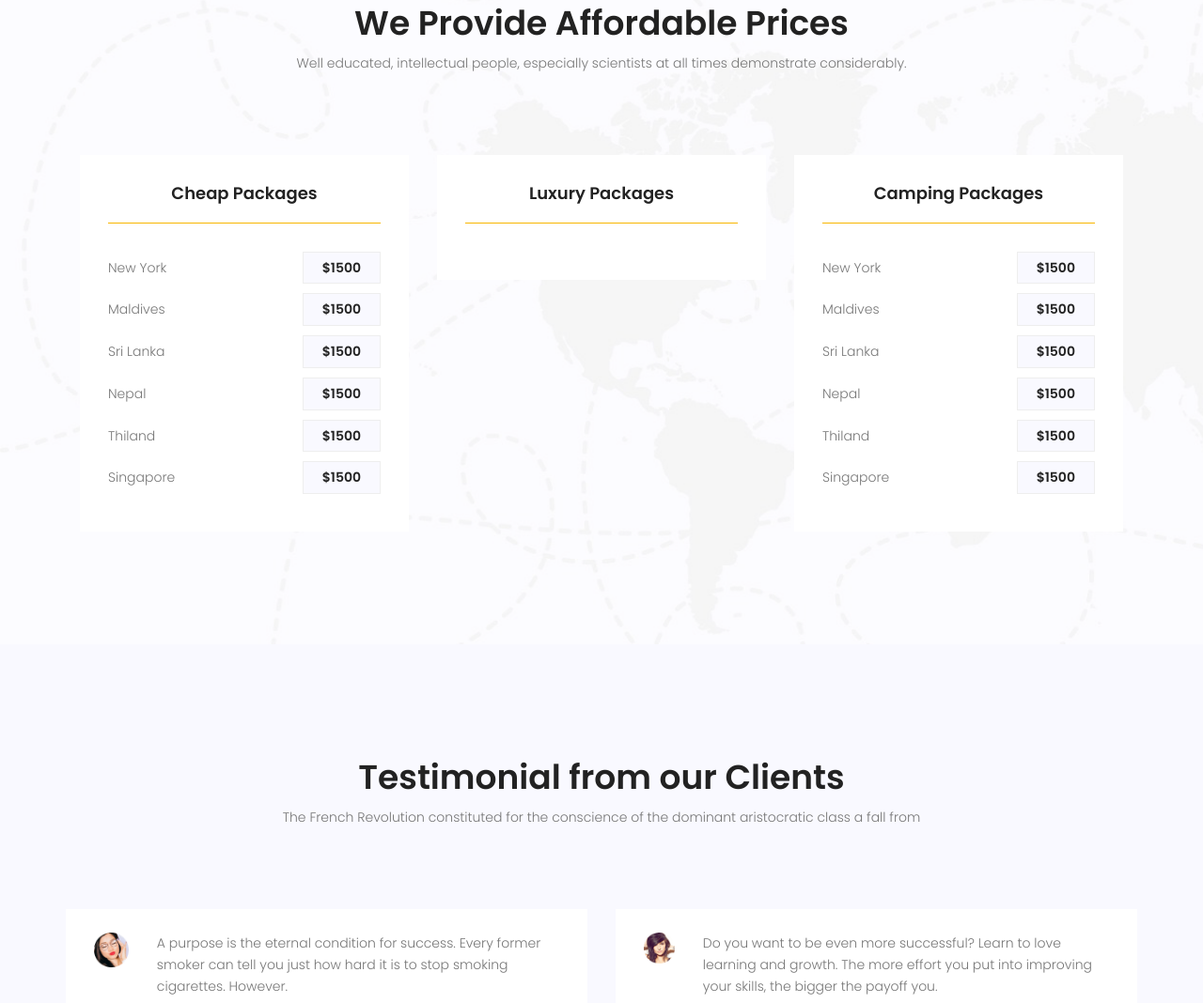
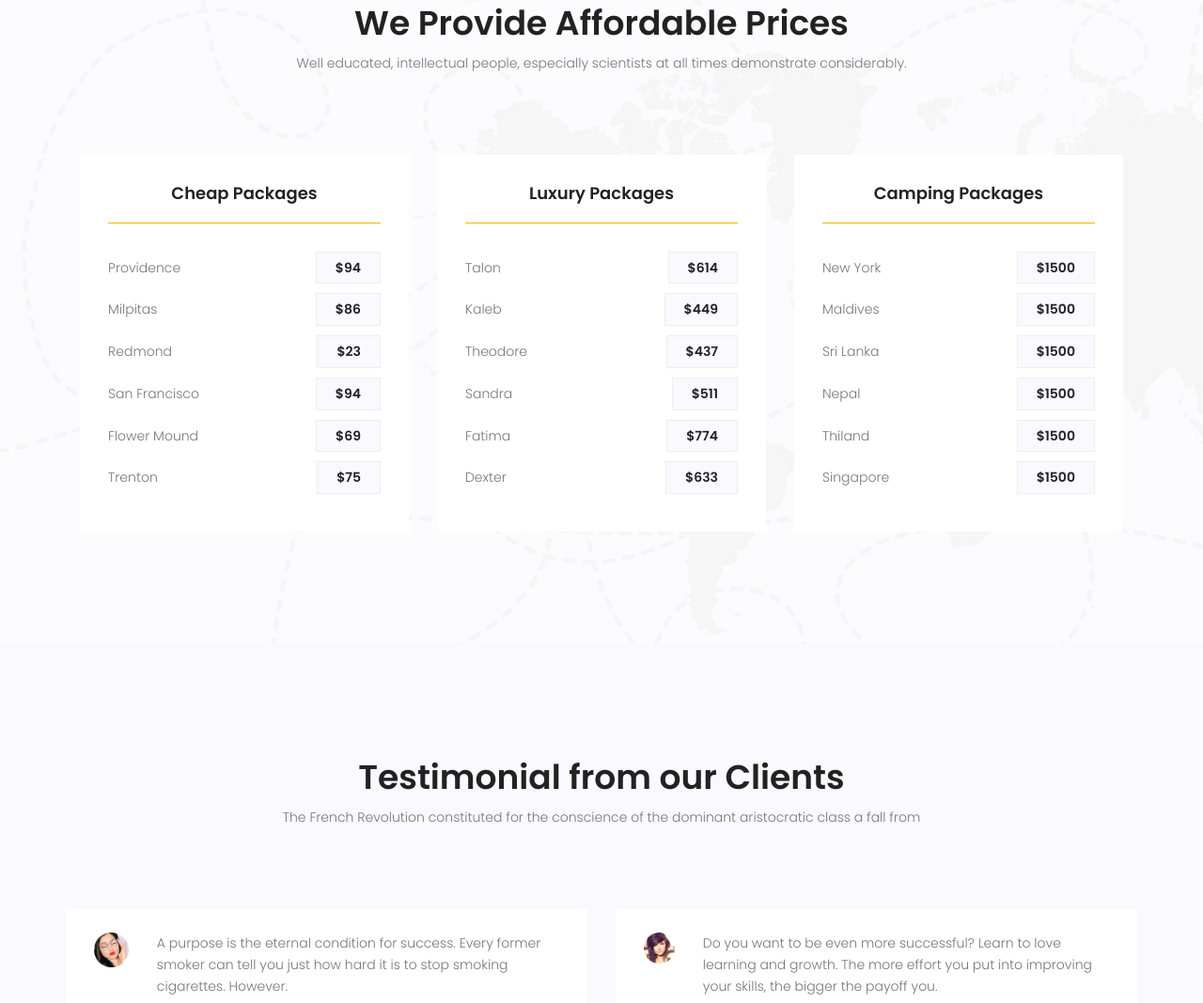
Before and after one commit to KihnGodas/booking, a plain HTML site: page index.html in a window 1280 px wide. Shown: the part 1524-2592 px from the top of the page at 94% size. Drawn offline with Linux system fonts and the light colour scheme.

Commit message:
dảk commit

```diff
--- a/index.html
+++ b/index.html
@@ -182,31 +182,8 @@
 						<div class="col-lg-4">
 							<div class="single-price">
 								<h4>Cheap Packages</h4>
-								<ul class="price-list">
-									<li class="d-flex justify-content-between align-items-center">
-										<span>New York</span>
-										<a href="#" class="price-btn">$1500</a>
-									</li>
-									<li class="d-flex justify-content-between align-items-center">
-										<span>Maldives</span>
-										<a href="#" class="price-btn">$1500</a>
-									</li>
-									<li class="d-flex justify-content-between align-items-center">
-										<span>Sri Lanka</span>
-										<a href="#" class="price-btn">$1500</a>
-									</li>
-									<li class="d-flex justify-content-between align-items-center">
-										<span>Nepal</span>
-										<a href="#" class="price-btn">$1500</a>
-									</li>
-									<li class="d-flex justify-content-between align-items-center">
-										<span>Thiland</span>
-										<a href="#" class="price-btn">$1500</a>
-									</li>
-									<li class="d-flex justify-content-between align-items-center">
-										<span>Singapore</span>
-										<a href="#" class="price-btn">$1500</a>
-									</li>
+								<ul class="price-list city">
+
 								</ul>
 							</div>
 						</div>
--- a/js/index.js
+++ b/js/index.js
@@ -1,6 +1,5 @@
 let hotelColumn = document.querySelector(".hotel")
-let cityName = [];
-let hotelName = [];
+let cityColumn = document.querySelector(".city")
 
 fetch('../json/city.json')
     .then(response => {
@@ -12,6 +11,7 @@ fetch('../json/city.json')
     })
     .then(data => {
         cityName = data;
+        showMain(cityColumn,cityName)
     })
     .catch(error => {
         console.error(error);
@@ -27,22 +27,20 @@ fetch('../json/hotel.json')
     })
     .then(data => {
         hotelName = data;
+        showMain(hotelColumn,hotelName)
     })
     .catch(error => {
         console.error(error);
     });
 
-function showMain(data) {
-    if (hotelColumn) {
+function showMain(place,data) {
+    if (place) {
         for (let item of data) {
-            hotelColumn.innerHTML += `
+            place.innerHTML += `
             <li class="d-flex justify-content-between align-items-center">
-                <span>${item.hotelName}</span>
+                <span>${item.name}</span>
                 <a href="#" class="price-btn">$${item.price}</a>
-            </li>
-        `
+            </li>`
         }
-
     }
 }
-showMain(hotelName)
--- a/json/city.json
+++ b/json/city.json
@@ -1,37 +1,37 @@
 [
     {
-        "city-name": "Providence",
-        "city-avatar": "https://loremflickr.com/640/480/city",
+        "name": "Providence",
+        "avatar": "https://loremflickr.com/640/480/city",
         "price": 94,
         "id": "1"
     },
     {
-        "city-name": "Milpitas",
-        "city-avatar": "https://loremflickr.com/640/480/city",
+        "name": "Milpitas",
+        "avatar": "https://loremflickr.com/640/480/city",
         "price": 86,
         "id": "2"
     },
     {
-        "city-name": "Redmond",
-        "city-avatar": "https://loremflickr.com/640/480/city",
+        "name": "Redmond",
+        "avatar": "https://loremflickr.com/640/480/city",
         "price": 23,
         "id": "3"
     },
     {
-        "city-name": "San Francisco",
-        "city-avatar": "https://loremflickr.com/640/480/city",
+        "name": "San Francisco",
+        "avatar": "https://loremflickr.com/640/480/city",
         "price": 94,
         "id": "4"
     },
     {
-        "city-name": "Flower Mound",
-        "city-avatar": "https://loremflickr.com/640/480/city",
+        "name": "Flower Mound",
+        "avatar": "https://loremflickr.com/640/480/city",
         "price": 69,
         "id": "5"
     },
     {
-        "city-name": "Trenton",
-        "city-avatar": "https://loremflickr.com/640/480/city",
+        "name": "Trenton",
+        "avatar": "https://loremflickr.com/640/480/city",
         "price": 75,
         "id": "6"
     }
--- a/json/hotel.json
+++ b/json/hotel.json
@@ -1,38 +1,38 @@
 [
     {
-        "hotelName": "Talon",
-        "hotelAvatar": "https://loremflickr.com/640/480/business",
-        "price": 64,
+        "name": "Talon",
+        "avatar": "https://loremflickr.com/640/480/business",
+        "price": 614,
         "id": "1"
     },
     {
-        "hotelName": "Kaleb",
-        "hotelAvatar": "https://loremflickr.com/640/480/business",
-        "price": 49,
+        "name": "Kaleb",
+        "avatar": "https://loremflickr.com/640/480/business",
+        "price": 449,
         "id": "2"
     },
     {
-        "hotelName": "Theodore",
-        "hotelAvatar": "https://loremflickr.com/640/480/business",
-        "price": 7,
+        "name": "Theodore",
+        "avatar": "https://loremflickr.com/640/480/business",
+        "price": 437,
         "id": "3"
     },
     {
-        "hotelName": "Sandra",
-        "hotelAvatar": "https://loremflickr.com/640/480/business",
-        "price": 51,
+        "name": "Sandra",
+        "avatar": "https://loremflickr.com/640/480/business",
+        "price": 511,
         "id": "4"
     },
     {
-        "hotelName": "Fatima",
-        "hotelAvatar": "https://loremflickr.com/640/480/business",
-        "price": 77,
+        "name": "Fatima",
+        "avatar": "https://loremflickr.com/640/480/business",
+        "price": 774,
         "id": "5"
     },
     {
-        "hotelName": "Dexter",
-        "hotelAvatar": "https://loremflickr.com/640/480/business",
-        "price": 63,
+        "name": "Dexter",
+        "avatar": "https://loremflickr.com/640/480/business",
+        "price": 633,
         "id": "6"
     }
 ]
```
Also changed, not shown: js/user-login.js (+5 -3 lines), login.html (+1 -1 lines).
